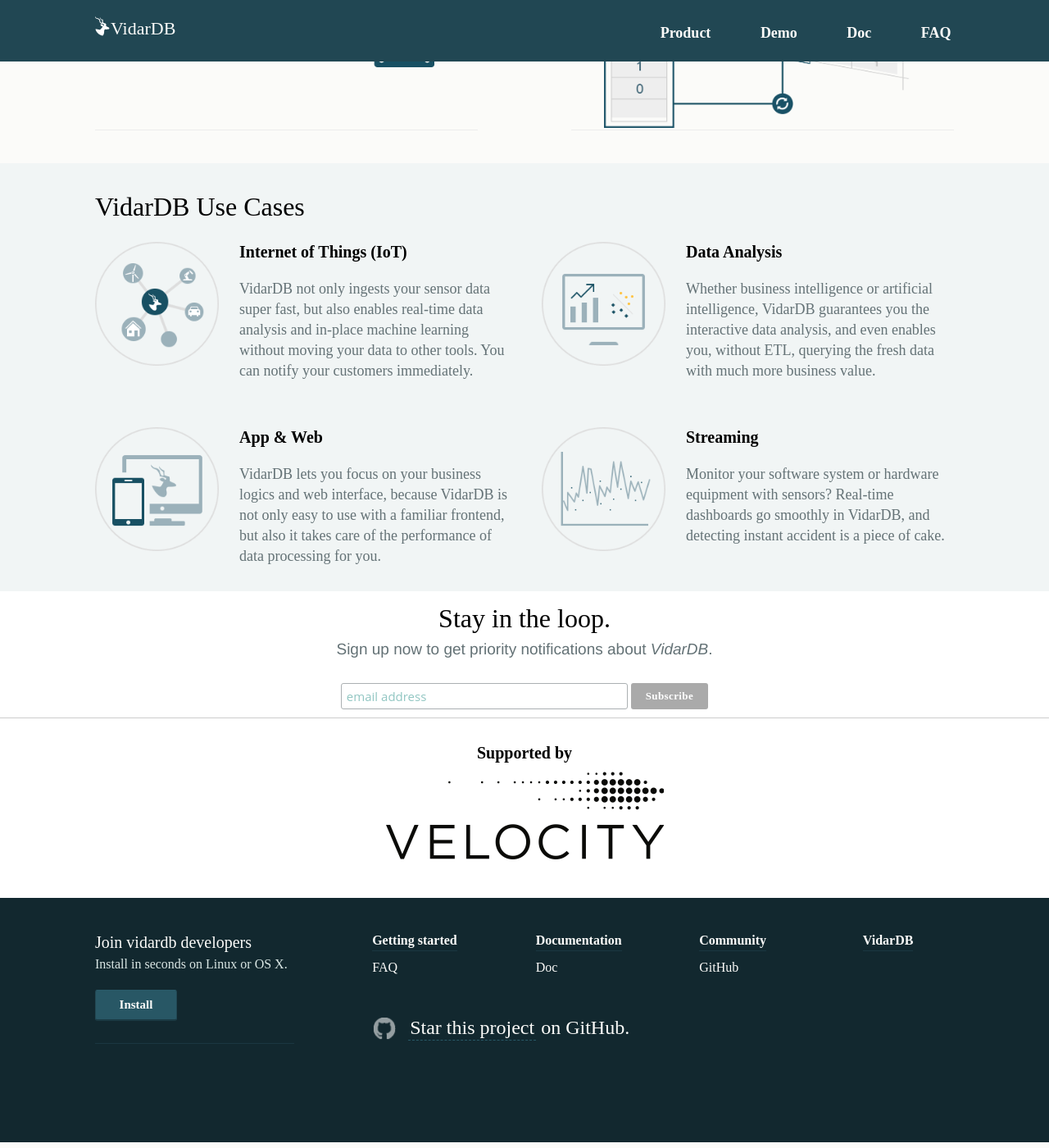
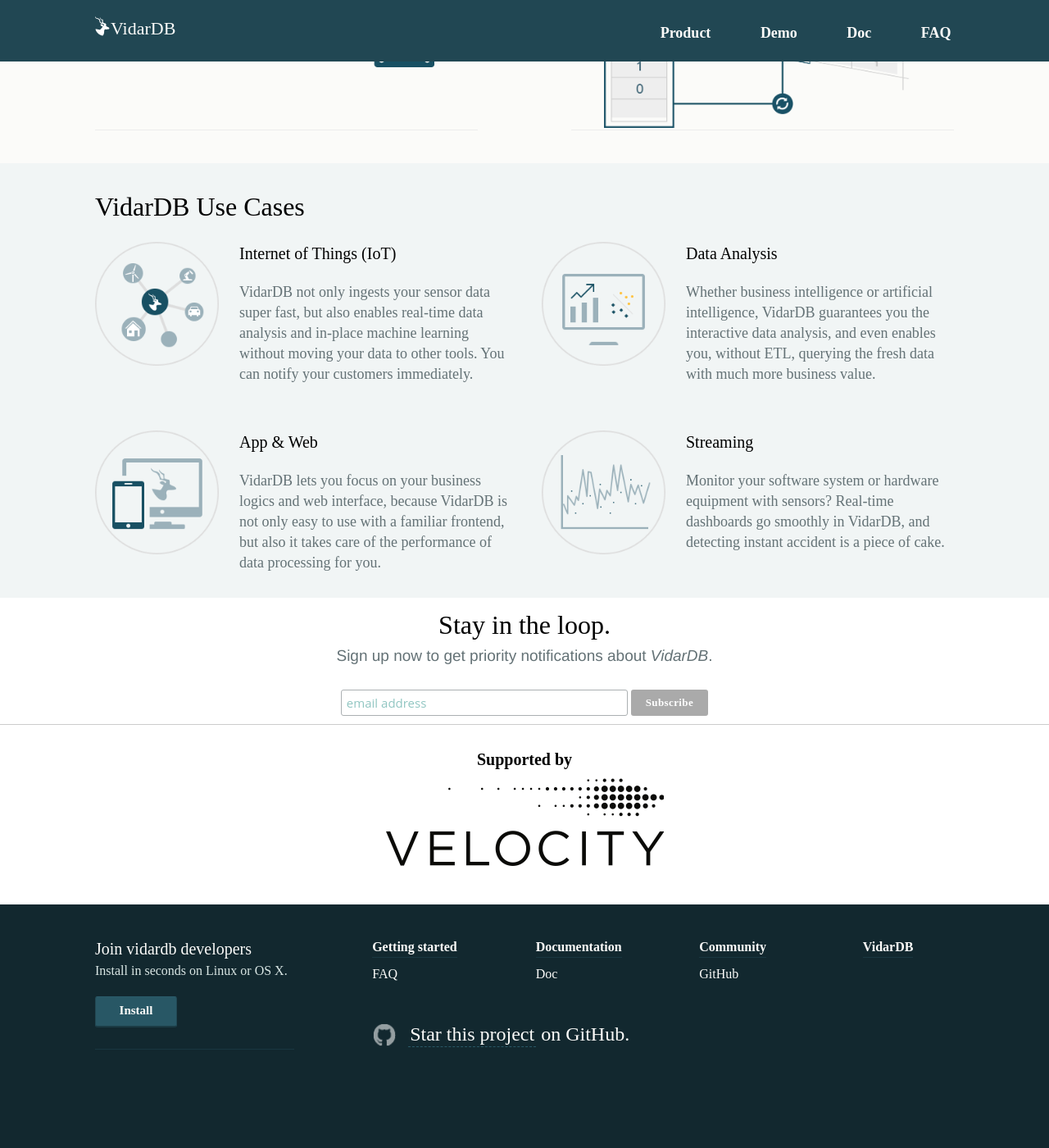
Before and after one commit to vidardb/vidardb.github.io, a Jekyll site: the page built from index.html, in a window 1280 px wide and 1400 px high, scrolled down 1875 px. Shown: the whole window at 82% size. Built offline with Jekyll 4.4.1, drawn with Linux system fonts in a browser that asks for light colours; some web fonts are replaced; the list of posts is cut into pages by our own code.

Commit message:
update: fix font style.

```diff
--- a/_sass/landing/base.scss
+++ b/_sass/landing/base.scss
@@ -419,7 +419,15 @@
     .half_container_divider { margin-left: 4%; }
     .half_container_image { width: 30%; float: left; }
     .half_container_image img { width: 100%; }
-    .half_container_text { width: 65%; float: right; }
+    .half_container_text {
+        width: 65%;
+        float: right;
+
+        h2 {
+            font-weight: 500;
+            @include font-size-rem(20);
+        }
+    }
     .boxes_divider { display: none; }
     .three_container { width: 30%; vertical-align: top; text-align: center; float: left; }
     .three_container_divider { width: 5%; vertical-align: top; height: 5px; float: left; }
```
